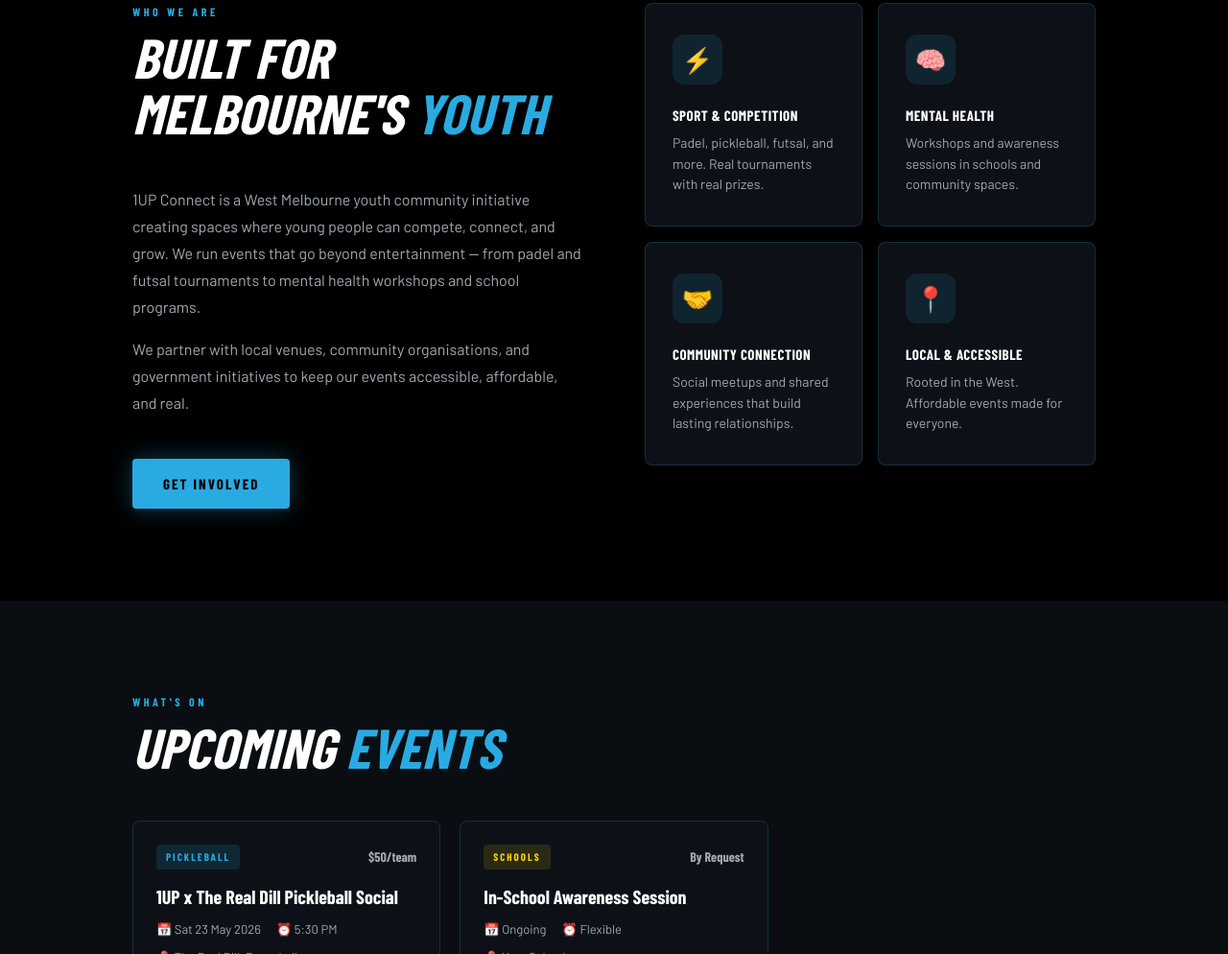
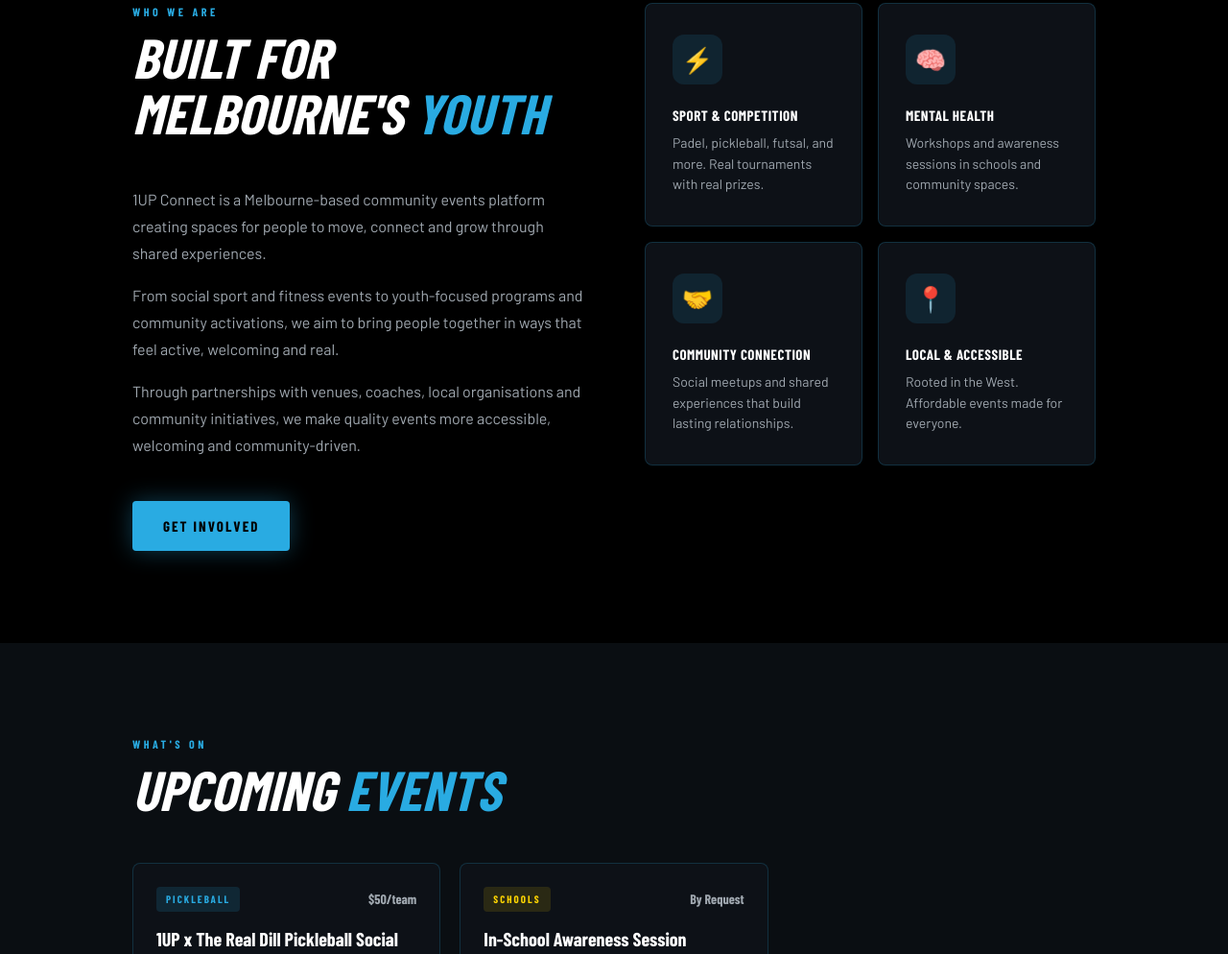
Before and after one commit to 1up-connect/1up-connect-WEBSITE, a website: page public/index.html in a window 1280 px wide. Shown: the part 1101-2095 px from the top of the page at 96% size. Drawn offline with nearby package versions, Linux system fonts and the light colour scheme; a web font is replaced by a local one.

Commit message:
Update About section copy

```diff
--- a/public/index.html
+++ b/public/index.html
@@ -88,8 +88,9 @@
           <div class="about-text fade-up">
             <p class="section-label">Who We Are</p>
             <h2 id="about-heading" class="section-title">Built for Melbourne's <span>Youth</span></h2>
-            <p class="about-body">1UP Connect is a West Melbourne youth community initiative creating spaces where young people can compete, connect, and grow. We run events that go beyond entertainment — from padel and futsal tournaments to mental health workshops and school programs.</p>
-            <p class="about-body">We partner with local venues, community organisations, and government initiatives to keep our events accessible, affordable, and real.</p>
+            <p class="about-body">1UP Connect is a Melbourne-based community events platform creating spaces for people to move, connect and grow through shared experiences.</p>
+            <p class="about-body">From social sport and fitness events to youth-focused programs and community activations, we aim to bring people together in ways that feel active, welcoming and real.</p>
+            <p class="about-body">Through partnerships with venues, coaches, local organisations and community initiatives, we make quality events more accessible, welcoming and community-driven.</p>
             <a href="#contact" class="btn-primary" style="margin-top:28px">Get Involved</a>
           </div>
           <div class="about-pillars fade-up">
```
